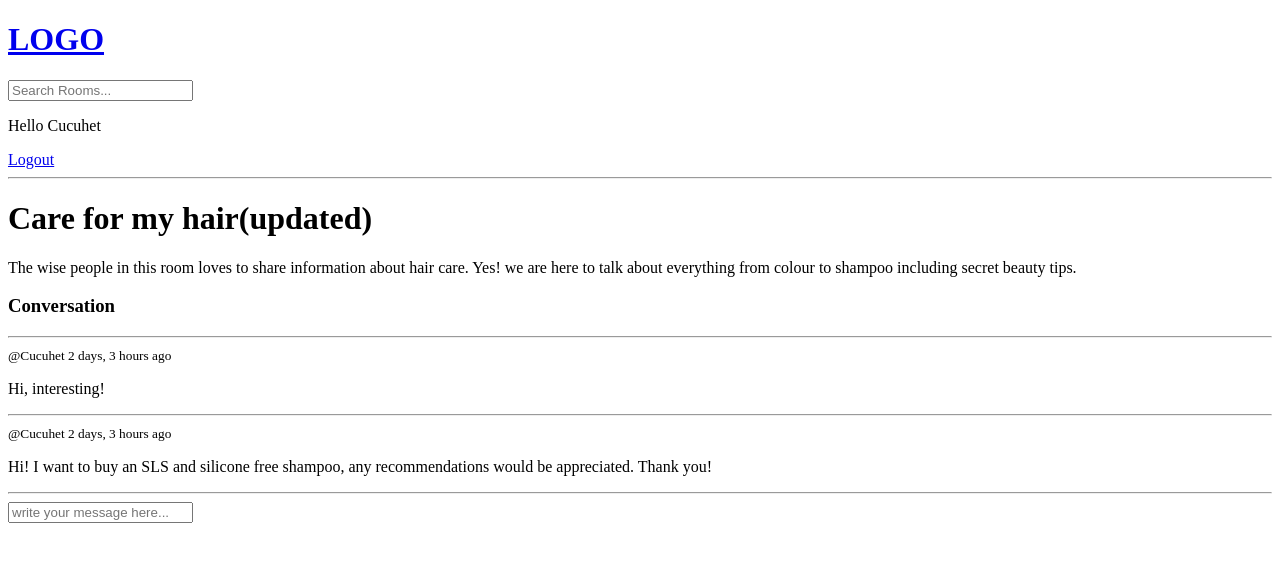
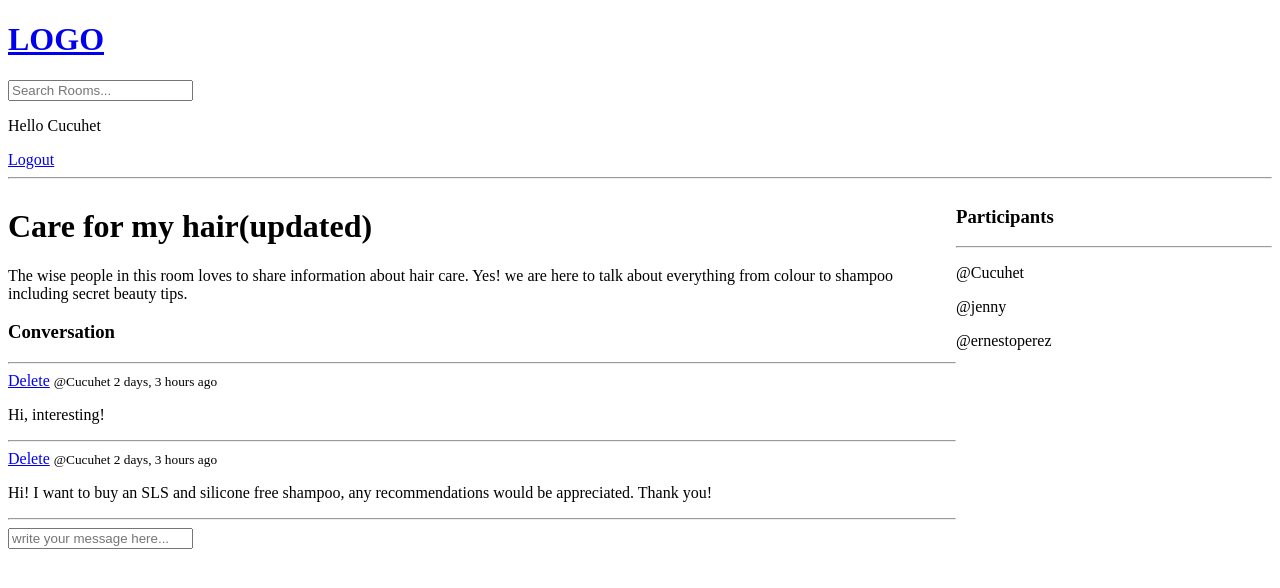
Before and after one commit to Lukyhet/Project_Four, a Django app: page /room/2/ in a window 1280 px wide. Shown: the top 588 px of the page. Run offline with Django 3.2, Linux system fonts and the light colour scheme; a user stored in the database is signed in; data comes from the database, SQL or seed files in the repository; both versions use the stored data as it was after the commit.

Commit message:
create message functions including delete and write plus permission of deleting only for message creator

```diff
--- a/beautypal/models.py
+++ b/beautypal/models.py
@@ -16,7 +16,7 @@ class Room(models.Model):
     topic = models.ForeignKey(Topic, on_delete= models.SET_NULL, null = True)
     name = models.CharField(max_length=200)
     description = models.TextField(null=True, blank=True)
-    #participants =
+    participants = models.ManyToManyField(User, related_name='participants', blank = True)
     updated = models.DateTimeField(auto_now=True)
     created = models.DateTimeField(auto_now_add=True)
 
--- a/beautypal/templates/beautypal/room.html
+++ b/beautypal/templates/beautypal/room.html
@@ -1,32 +1,75 @@
 {% extends 'main.html'%}
 
 {% block content %}
+
+<style>
+    .room-container{
+        display: grid;
+        grid-template-columns: 3fr 1fr;
+    }
+</style>
+
+<div class="room-container">
+
+    <div>
+
 
         <h1>{{room.name}}</h1>
 
         <p>{{room.description}}</p>
 
         <div class="comment-wrapper">
+
             <h3>Conversation</h3>
+
             <hr>
 
             {% for message in room_messages %}
 
             <div>
-        <small>@{{message.user}}  {{room.created|timesince}} ago </small>
+                {% if request.user == message.user %}
+                <a href="{% url 'delete-message' message.id %}">Delete</a>
+                {% endif%}
+                <small>@{{message.user}} {{room.created|timesince}} ago </small>
                 <p>{{message.body}}</p>
                 <hr>
 
             </div>
+
             {% endfor%}
+
         </div>
 
         {% if request.user.is_authenticated %}
+
         <div class="comment-form">
             <form method="POST" action="">
+
                 {% csrf_token %}
                 <input type="text" name="body" placeholder="write your message here...">
+
             </form>
+
         </div>
+
         {% endif %}
+
+    </div>
+
+    <div>
+
+        <h3>Participants</h3>
+        <hr>
+        {% for user in participants %}
+
+        <div>
+            <p>@{{user.username}}</p>
+        </div>
+
+        {% endfor %}
+    </div>
+
+
+</div>
+
 {% endblock %}
--- a/beautypal/urls.py
+++ b/beautypal/urls.py
@@ -12,4 +12,5 @@ urlpatterns = urlpatterns = [
     path('create-room/', views.createRoom, name="create-room"),
     path('update-room/<str:pk>/', views.updateRoom, name="update-room"),
     path('delete-room/<str:pk>/', views.deleteRoom, name="delete-room"),
+    path('delete-message/<str:pk>/', views.deleteMessage, name="delete-message"),
 ]
--- a/beautypal/views.py
+++ b/beautypal/views.py
@@ -79,6 +79,7 @@ def home(request):
 def room(request, pk):
     room = Room.objects.get(id=pk)
     room_messages = room.message_set.all().order_by('-created')
+    participants = room.participants.all()
 
     if request.method == 'POST':
         message = Message.objects.create(
@@ -86,10 +87,11 @@ def room(request, pk):
             room=room,
             body=request.POST.get('body')
         )
+        room.participants.add(request.user)
         return redirect('room', pk=room.id)
 
 
-    context = {'room': room, 'room_messages' : room_messages}
+    context = {'room': room, 'room_messages' : room_messages, 'participants' : participants}
     return render(request, 'beautypal/room.html', context)
 
 
@@ -142,6 +144,18 @@ def deleteRoom(request, pk):
     return render(request, 'beautypal/delete.html', {'obj': room})
 
 
+@login_required(login_url='login')
+def deleteMessage(request, pk):
+    message = Message.objects.get(id=pk)
+
+    if request.user != message.user:
+        return HttpResponse('You need permission for this task!')
+
+    if request.method == 'POST':
+        message.delete()
+        return redirect('home')
+    return render(request, 'beautypal/delete.html', {'obj': message})
+
 
 
 
```
Also changed, not shown: beautypal/migrations/0003_auto_20220330_1145.py (added), db.sqlite3. Lines whose indentation alone changed are shown as unchanged.
